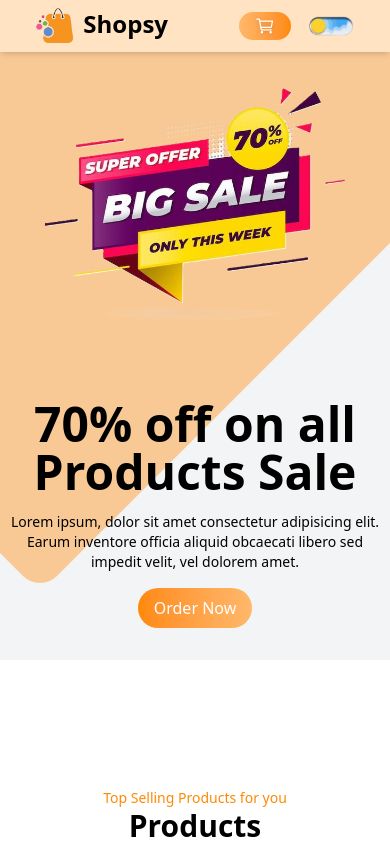
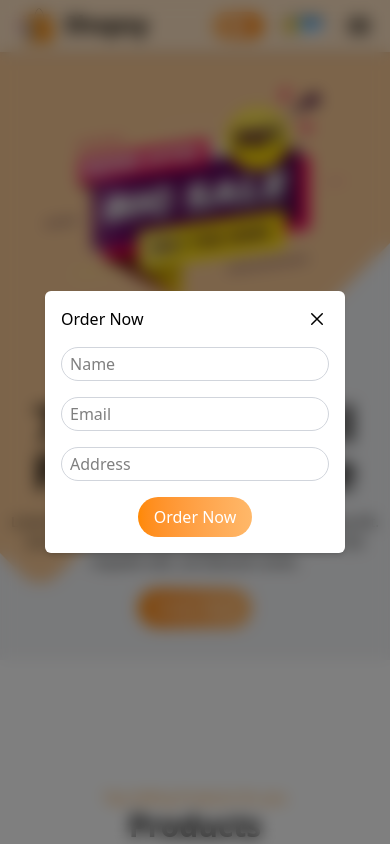
Before and after one commit to FahadAlHossain/react-ecommerce, a React (Vite) app: page / in a window 390 px wide. Both pictures are taken after a click on the button 264 px from the left and 26 px from the top of the page. Shown: the top 844 px of the page. Built offline with nearby package versions, Linux system fonts and the light colour scheme.

Commit message:
popup added

```diff
--- a/package.json
+++ b/package.json
@@ -12,6 +12,7 @@
   "dependencies": {
     "@tailwindcss/vite": "^4.1.12",
     "aos": "^2.3.4",
+    "framer-motion": "^12.23.12",
     "react": "^19.1.1",
     "react-carousel": "^4.3.0",
     "react-dom": "^19.1.1",
--- a/src/App.jsx
+++ b/src/App.jsx
@@ -1,4 +1,4 @@
-import React, { useEffect } from "react";
+import React, { useEffect, useState } from "react";
 import Navbar from "./components/Navbar/Navbar";
 import Hero from "./components/Hero/Hero";
 import Products from "./components/Products/Products";
@@ -9,8 +9,13 @@ import Banner from "./components/Banner/Banner";
 import Subscribe from "./components/Subscribe/Subscribe";
 import Testimonials from "./components/Testimonials/Testimonials";
 import Footer from "./components/Footer/Footer";
+import Popup from "./components/Popup/Popup";
 
 const App = () => {
+  const [orderPop, setOrderPop] =useState(false)
+  const handlePopUp = () => {
+    setOrderPop(!orderPop)
+  }
   useEffect(() => {
     AOS.init({
       offset: 100,
@@ -22,15 +27,16 @@ const App = () => {
   }, []);
   return (
     <div>
-      <Navbar />
-      <Hero />
+      <Navbar handlePopUp={handlePopUp} />
+      <Hero handlePopUp={handlePopUp}/>
       <Products />
-      <TopProducts/>
+      <TopProducts handlePopUp={handlePopUp}/>
       <Banner/>
       <Subscribe/>
       <Products />
       <Testimonials/>
       <Footer></Footer>
+      <Popup orderPop={orderPop} setOrderPop={setOrderPop}/>
     </div>
   );
 };
--- a/src/components/Hero/Hero.jsx
+++ b/src/components/Hero/Hero.jsx
@@ -28,7 +28,7 @@ const ImageList = [
   },
 ];
 
-const Hero = () => {
+const Hero = ({handlePopUp}) => {
   var settings = {
     dots: false,
     arrows: false,
@@ -57,7 +57,7 @@ const Hero = () => {
                     {item.description}
                   </p>
                   <div data-aos="fade-up" data-aos-duration="500" data-aos-delay="300">
-                    <button className="bg-gradient-to-r from-orange-400 to-orange-300 hover:scale-105 duration-200 text-white py-2 px-4 rounded-full">
+                    <button onClick={handlePopUp} className="bg-gradient-to-r from-orange-400 to-orange-300 hover:scale-105 duration-200 text-white py-2 px-4 rounded-full">
                       Order Now
                     </button>
                   </div>
--- a/src/components/Navbar/Navbar.jsx
+++ b/src/components/Navbar/Navbar.jsx
@@ -1,77 +1,55 @@
-import React from "react";
+import React, { useState } from "react";
 import Logo from "../../assets/logo.png";
-import { IoSearchOutline } from "react-icons/io5";
-import { IoCartOutline } from "react-icons/io5";
+import { IoSearchOutline, IoCartOutline } from "react-icons/io5";
 import { IoMdArrowDropdown } from "react-icons/io";
+import { IoMenu, IoClose } from "react-icons/io5";
 import DarkMode from "./DarkMode";
+import { motion, AnimatePresence } from "framer-motion";
 
 const Menu = [
-  {
-    id: 1,
-    name: "Home",
-    link: "/#",
-  },
-  {
-    id: 2,
-    name: "Top Rated",
-    link: "/services",
-  },
-  {
-    id: 3,
-    name: "Kids Wear",
-    link: "/#",
-  },
-  {
-    id: 4,
-    name: "Mens Wear",
-    link: "/#",
-  },
-  {
-    id: 5,
-    name: "Electronics",
-    link: "/#",
-  },
+  { id: 1, name: "Home", link: "/#" },
+  { id: 2, name: "Top Rated", link: "/services" },
+  { id: 3, name: "Kids Wear", link: "/#" },
+  { id: 4, name: "Mens Wear", link: "/#" },
+  { id: 5, name: "Electronics", link: "/#" },
 ];
 
 const DropDownLinks = [
-  {
-    id: 1,
-    name: "Trending Products",
-    link: "#",
-  },
-  {
-    id: 2,
-    name: "Best Selling",
-    link: "#",
-  },
-  {
-    id: 3,
-    name: "Top Rated",
-    link: "#",
-  },
+  { id: 1, name: "Trending Products", link: "#" },
+  { id: 2, name: "Best Selling", link: "#" },
+  { id: 3, name: "Top Rated", link: "#" },
 ];
 
-const Navbar = () => {
+const Navbar = ({ handlePopUp }) => {
+  const [menuOpen, setMenuOpen] = useState(false);
+
   return (
     <div className="shadow-md bg-white dark:bg-gray-900 dark:text-white duration-200 relative z-40">
+      {/* Top bar */}
       <div className="bg-orange-300/40 py-2">
-        <div className="container flex justify-around items-center">
+        <div className="container flex justify-between mx-auto items-center px-4">
+          {/* Logo */}
           <div>
             <a href="#" className="font-bold text-2xl sm:text-3xl flex gap-2">
               <img className="w-10" src={Logo} alt="" /> Shopsy
             </a>
           </div>
-          <div className="flex items-center justify-between gap-4">
+
+          {/* Right side */}
+          <div className="flex items-center gap-4">
+            {/* Search (hidden on small) */}
             <div className="relative group hidden sm:block">
               <input
-                className="bg-white w-[200px] sm:w-[200px] group-hover:w-[300px] transition-all duration-300 rounded-full border border-gray-300 px-2 py-1 focus:outline-none focus:border-1 focus:border-orange-400 dark:border-gray-500 dark:bg-gray-800"
+                className="bg-white w-[200px] group-hover:w-[300px] transition-all duration-300 rounded-full border border-gray-300 px-2 py-1 focus:outline-none focus:border-orange-400 dark:border-gray-500 dark:bg-gray-800"
                 type="text"
                 placeholder="Search"
               />
               <IoSearchOutline className="text-gray-500 group-hover:text-primary absolute top-1/2 -translate-y-1/2 right-3" />
             </div>
+
+            {/* Cart Button */}
             <button
-              onClick={() => alert("Ordering not available yet")}
+              onClick={handlePopUp}
               className="bg-gradient-to-r from-orange-300 to-orange-400 transition-all duration-200 text-white py-1 px-4 rounded-full flex items-center gap-3 group"
             >
               <span className="group-hover:block hidden transition-all duration-200">
@@ -80,14 +58,30 @@ const Navbar = () => {
               <IoCartOutline className="text-white text-xl drop-shadow-sm cursor-pointer" />
             </button>
 
-            <div>
-              <DarkMode />
+            {/* Dark Mode */}
+            <DarkMode />
+
+            {/* Hamburger (mobile only) */}
+            <div className="sm:hidden">
+              {menuOpen ? (
+                <IoClose
+                  className="text-3xl cursor-pointer"
+                  onClick={() => setMenuOpen(false)}
+                />
+              ) : (
+                <IoMenu
+                  className="text-3xl cursor-pointer"
+                  onClick={() => setMenuOpen(true)}
+                />
+              )}
             </div>
           </div>
         </div>
       </div>
-      <div className="flex justify-center">
-        <ul className="sm:flex hidden items-center gap-4">
+
+      {/* Desktop Menu */}
+      <div data-aos="zoom-in" className="justify-center hidden sm:flex">
+        <ul className="flex items-center gap-4">
           {Menu.map((data) => (
             <li key={data.id}>
               <a
@@ -98,6 +92,7 @@ const Navbar = () => {
               </a>
             </li>
           ))}
+          {/* Dropdown */}
           <li className="group relative cursor-pointer">
             <a className="flex items-center gap-[2px] py-2" href="#">
               Trending Items
@@ -109,7 +104,12 @@ const Navbar = () => {
               <ul>
                 {DropDownLinks.map((data) => (
                   <li key={data.id}>
-                    <a className="inline-block w-full rounded-md p-2 hover:bg-orange-300/20" href={data.link}>{data.name}</a>
+                    <a
+                      className="inline-block w-full rounded-md p-2 hover:bg-orange-300/20"
+                      href={data.link}
+                    >
+                      {data.name}
+                    </a>
                   </li>
                 ))}
               </ul>
@@ -117,6 +117,55 @@ const Navbar = () => {
           </li>
         </ul>
       </div>
+
+      {/* Mobile Menu with Animation */}
+      <AnimatePresence>
+        {menuOpen && (
+          <motion.div
+            key="mobileMenu"
+            initial={{ x: "-100%", opacity: 0 }}
+            animate={{ x: 0, opacity: 1 }}
+            exit={{ x: "-100%", opacity: 0 }}
+            transition={{ duration: 0.4, ease: "easeInOut" }}
+            className="sm:hidden fixed top-0 left-0 w-3/4 h-full bg-white dark:bg-gray-900 shadow-lg z-50 px-6 py-8"
+          >
+            <ul className="flex flex-col gap-4 mt-8">
+              {Menu.map((data) => (
+                <li key={data.id}>
+                  <a
+                    className="block py-2 border-b border-gray-200 dark:border-gray-700 hover:text-orange-300 duration-200"
+                    href={data.link}
+                    onClick={() => setMenuOpen(false)}
+                  >
+                    {data.name}
+                  </a>
+                </li>
+              ))}
+              {/* Dropdown inside mobile */}
+              <li>
+                <details className="cursor-pointer">
+                  <summary className="flex items-center gap-1 py-2">
+                    Trending Items <IoMdArrowDropdown />
+                  </summary>
+                  <ul className="pl-4">
+                    {DropDownLinks.map((data) => (
+                      <li key={data.id}>
+                        <a
+                          className="block py-1 hover:text-orange-300 duration-200"
+                          href={data.link}
+                          onClick={() => setMenuOpen(false)}
+                        >
+                          {data.name}
+                        </a>
+                      </li>
+                    ))}
+                  </ul>
+                </details>
+              </li>
+            </ul>
+          </motion.div>
+        )}
+      </AnimatePresence>
     </div>
   );
 };
--- /dev/null
+++ b/src/components/Popup/Popup.jsx
@@ -0,0 +1,52 @@
+import React from "react";
+import { IoCloseOutline } from "react-icons/io5";
+
+const Popup = ({ orderPop, setOrderPop }) => {
+  return (
+    <div>
+      {orderPop && (
+        <div className="popup">
+          <div className="h-screen w-screen fixed top-0 left-0 bg-black/50 z-50 backdrop-blur-sm">
+            <div className="fixed top-1/2 left-1/2 -translate-x-1/2 -translate-y-1/2 p-4 shadow-md bg-white dark:bg-gray-900 rounded-md duration-200 w-[300px]">
+              <div className="flex items-center justify-between ">
+                <div>
+                  <h1 className="dark:text-white">Order Now</h1>
+                </div>
+                <div>
+                  <IoCloseOutline
+                    className="text-2xl cursor-pointer dark:text-red-800"
+                    onClick={() => setOrderPop(false)}
+                  />
+                </div>
+              </div>
+              <div className="mt-4">
+                <input
+                  type="text"
+                  placeholder="Name"
+                  className="w-full rounded-full border border-gray-300 dark:border-gray-500 dark:bg-gray-800 dark:text-gray-500 px-2 py-1 mb-4"
+                />
+                <input
+                  type="email"
+                  placeholder="Email"
+                  className="w-full rounded-full border border-gray-300 dark:border-gray-500 dark:bg-gray-800 dark:text-gray-500 px-2 py-1 mb-4"
+                />
+                <input
+                  type="text"
+                  placeholder="Address"
+                  className="w-full rounded-full border border-gray-300 dark:border-gray-500 dark:bg-gray-800 dark:text-gray-500 px-2 py-1 mb-4"
+                />
+              </div>
+              <div className="flex justify-center">
+                <button className="bg-gradient-to-r from-orange-400 to-orange-300 hover:scale-105 duration-200 text-white py-2 px-4 rounded-full">
+                  Order Now
+                </button>
+              </div>
+            </div>
+          </div>
+        </div>
+      )}
+    </div>
+  );
+};
+
+export default Popup;
--- a/src/components/TopProducts/TopProducts.jsx
+++ b/src/components/TopProducts/TopProducts.jsx
@@ -27,7 +27,7 @@ const ProductsData = [
       "lorem ipsum dolor sit amet, consectetur adipiscing elit, sed do eiusmod tempor incididunt ut labore et dolore magna aliqua.",
   },
 ];
-const TopProducts = () => {
+const TopProducts = ({handlePopUp}) => {
   return (
     <div className='mt-32'>
       <div className='container  mx-auto '>
@@ -59,7 +59,7 @@ const TopProducts = () => {
                             </div>
                             <h1 className='text-xl font-bold'>{data.title}</h1>
                             <p className='text-gray-500 group-hover:text-white duration-300 text-sm line-clamp-2'>{data.description}</p>
-                            <button className='bg-orange-400 hover:scale-105 duration-300 text-white py-1 px-4 rounded-full mt-4 group-hover:bg-white group-hover:text-orange-400'>Order Now</button>
+                            <button onClick={handlePopUp} className='bg-orange-400 hover:scale-105 duration-300 text-white py-1 px-4 rounded-full mt-4 group-hover:bg-white group-hover:text-orange-400'>Order Now</button>
                         </div>
                     </div>
                 ))
```
Also changed, not shown: src/components/Testimonials/Testimonials.jsx (+1 -8 lines), 1 other file (tests, documents, lock files or other folders).
